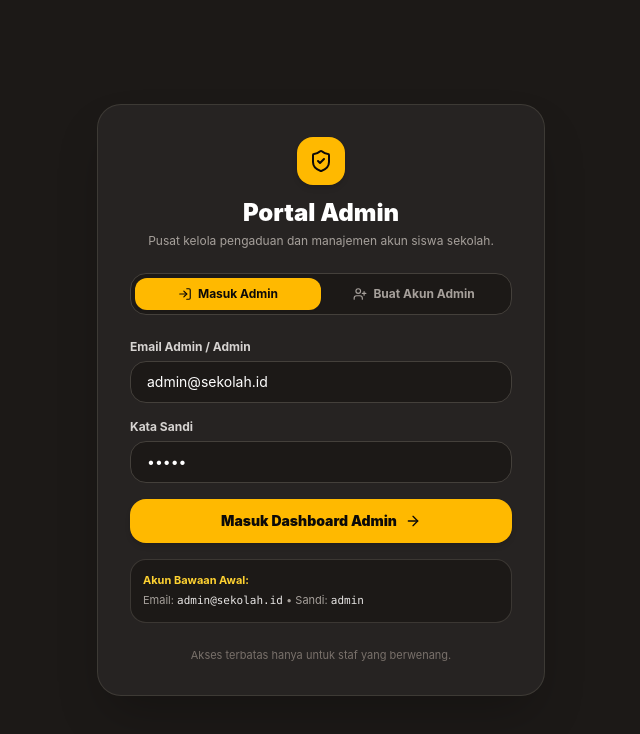
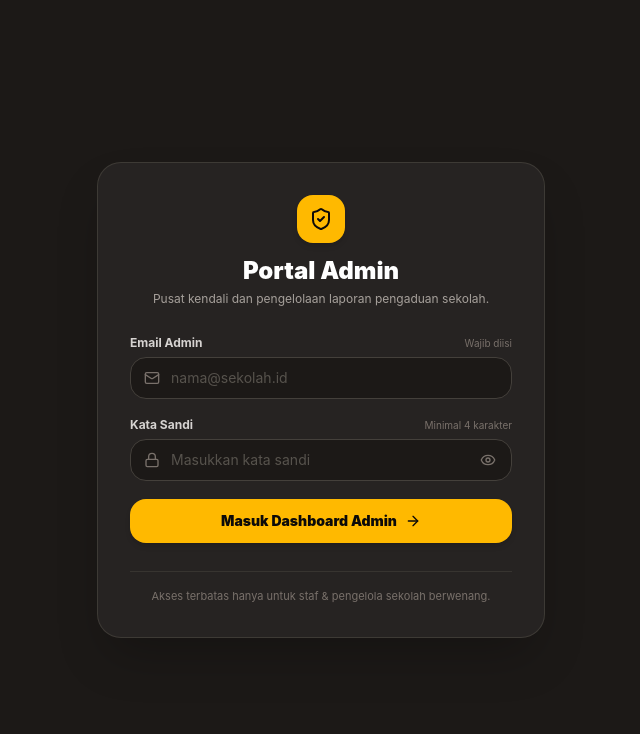
Before and after one commit to Hanifun/test-project, a Next.js app: page /admin/login in a window 1280 px wide. Shown: the top 734 px of the page, without its empty margins (319-959 px from the left). Built offline with nearby package versions, Linux system fonts and the light colour scheme.

Commit message:
feat: hapus form buat akun admin, sembunyikan kredensial, tambah validasi login dan konfirmasi logout

```diff
--- a/app/admin/login/page.tsx
+++ b/app/admin/login/page.tsx
@@ -1,93 +1,125 @@
 "use client";
-
-import { RateLimiter } from "@/lib/security";
 
 import { useState } from "react";
 import { useRouter } from "next/navigation";
-import Link from "next/link";
 import {
   ShieldCheck,
+  ArrowRight,
+  AlertCircle,
+  Eye,
+  EyeOff,
+  Loader2,
+  Mail,
   Lock,
-  ArrowRight,
-  KeyRound,
-  UserPlus,
-  LogIn,
-  AlertCircle,
-  CheckCircle2,
 } from "lucide-react";
 import { AdminService, AuthService } from "@/lib/data";
+import { RateLimiter, sanitizeInput } from "@/lib/security";
 
 export default function AdminLoginPage() {
   const router = useRouter();
-  const [activeTab, setActiveTab] = useState<"login" | "register">("login");
 
-  // State Login
-  const [loginEmail, setLoginEmail] = useState("admin@sekolah.id");
-  const [loginPassword, setLoginPassword] = useState("admin");
+  // State Form Login (Default kosong, tidak menampilkan kredensial)
+  const [loginEmail, setLoginEmail] = useState("");
+  const [loginPassword, setLoginPassword] = useState("");
+  const [showPassword, setShowPassword] = useState(false);
+  const [isLoading, setIsLoading] = useState(false);
+
+  // State Validasi & Pesan Error
   const [loginError, setLoginError] = useState<string | null>(null);
+  const [emailError, setEmailError] = useState<string | null>(null);
+  const [passwordError, setPasswordError] = useState<string | null>(null);
 
-  // State Buat Akun Admin Baru
-  const [regNama, setRegNama] = useState("");
-  const [regEmail, setRegEmail] = useState("");
-  const [regPassword, setRegPassword] = useState("");
-  const [regJabatan, setRegJabatan] = useState("");
-  const [regSuccess, setRegSuccess] = useState<string | null>(null);
+  // Helper validasi format email
+  const validateEmailFormat = (email: string): boolean => {
+    const emailRegex = /^[^\s@]+@[^\s@]+\.[^\s@]+$/;
+    return emailRegex.test(email);
+  };
 
-  const handleLogin = (e: React.FormEvent) => {
+  const handleEmailChange = (val: string) => {
+    setLoginEmail(val);
+    if (emailError) setEmailError(null);
+    if (loginError) setLoginError(null);
+  };
+
+  const handlePasswordChange = (val: string) => {
+    setLoginPassword(val);
+    if (passwordError) setPasswordError(null);
+    if (loginError) setLoginError(null);
+  };
+
+  const handleLogin = async (e: React.FormEvent) => {
     e.preventDefault();
     setLoginError(null);
+    setEmailError(null);
+    setPasswordError(null);
 
-    // Proteksi Brute Force (Maksimal 5 percobaan gagal per 5 menit)
-    const rateCheck = RateLimiter.check("admin_login_attempt", 5, 5 * 60 * 1000, 2000);
-    if (!rateCheck.allowed) {
-      setLoginError(rateCheck.error || "Terlalu banyak percobaan login. Silakan tunggu.");
+    const cleanEmail = sanitizeInput(loginEmail.trim().toLowerCase());
+    const cleanPassword = loginPassword.trim();
+
+    // 1. Validasi Input Email
+    if (!cleanEmail) {
+      setEmailError("Email admin tidak boleh kosong.");
+      return;
+    }
+    if (!validateEmailFormat(cleanEmail)) {
+      setEmailError("Format email tidak valid (contoh: admin@sekolah.id).");
       return;
     }
 
-    const admin = AdminService.login(loginEmail, loginPassword);
-    if (!admin) {
-      RateLimiter.record("admin_login_attempt");
-      setLoginError("Email atau kata sandi tidak cocok. Percobaan gagal tercatat demi keamanan.");
+    // 2. Validasi Input Password
+    if (!cleanPassword) {
+      setPasswordError("Kata sandi tidak boleh kosong.");
+      return;
+    }
+    if (cleanPassword.length < 4) {
+      setPasswordError("Kata sandi minimal 4 karakter.");
       return;
     }
 
+    // 3. Proteksi Brute Force (Maksimal 5 percobaan per 5 menit)
+    const rateCheck = RateLimiter.check("admin_login_attempt", 5, 5 * 60 * 1000, 2000);
+    if (!rateCheck.allowed) {
+      setLoginError(rateCheck.error || "Terlalu banyak percobaan login gagal. Silakan tunggu beberapa saat.");
+      return;
+    }
+
+    setIsLoading(true);
+
+    try {
+      // Simulasi delay mikro untuk UX feedback yang halus
+      await new Promise((resolve) => setTimeout(resolve, 350));
+
+      const admin = AdminService.login(cleanEmail, cleanPassword);
+      if (!admin) {
+        RateLimiter.record("admin_login_attempt");
+        setLoginError("Email atau kata sandi tidak cocok. Silakan periksa kembali.");
+        setIsLoading(false);
+        return;
+      }
+
+      // Set sesi profil admin terenkripsi
       AuthService.setUser({
         id: admin.id,
         nama: admin.nama,
         email: admin.email,
-      nisn_kelas: admin.nip_jabatan || "Admin",
+        nisn_kelas: admin.nip_jabatan || "Administrator Sekolah",
         role: "admin",
         created_at: admin.created_at,
       });
 
       router.push("/admin/dashboard");
-  };
-
-  const handleRegister = (e: React.FormEvent) => {
-    e.preventDefault();
-    if (!regNama.trim() || !regEmail.trim()) return;
-
-    const newAdmin = AdminService.create({
-      nama: regNama.trim(),
-      email: regEmail.trim(),
-      password: regPassword || "admin123",
-      nip_jabatan: regJabatan.trim() || "Administrator Sekolah",
-    });
-
-    setRegSuccess(`Akun admin atas nama "${newAdmin.nama}" berhasil dibuat. Silakan masuk.`);
-    setLoginEmail(newAdmin.email);
-    setLoginPassword(newAdmin.password || "");
-    setActiveTab("login");
+    } catch {
+      setLoginError("Terjadi kendala saat memproses login. Silakan coba kembali.");
+      setIsLoading(false);
+    }
   };
 
   return (
     <div className="min-h-screen flex flex-col bg-stone-900 text-stone-100 px-4 py-12 justify-center items-center">
       <div className="max-w-md w-full">
-
-
         <div className="bg-stone-800/90 border border-stone-700/80 rounded-3xl p-6 sm:p-8 shadow-2xl backdrop-blur-xs">
           {/* Header */}
-          <div className="text-center mb-6">
+          <div className="text-center mb-7">
             <div className="w-12 h-12 rounded-2xl bg-amber-400 text-stone-950 flex items-center justify-center mx-auto mb-3 shadow-md font-black">
               <ShieldCheck className="w-6 h-6 text-stone-950" />
             </div>
@@ -95,163 +127,114 @@ export default function AdminLoginPage() {
               Portal Admin
             </h1>
             <p className="text-xs text-stone-400 mt-1">
-              Pusat kelola pengaduan dan manajemen akun siswa sekolah.
+              Pusat kendali dan pengelolaan laporan pengaduan sekolah.
             </p>
           </div>
 
-          {/* Tab Selector: Masuk / Buat Akun Admin */}
-          <div className="grid grid-cols-2 p-1 rounded-2xl bg-stone-900 border border-stone-700 mb-6 text-xs font-bold">
+          {/* Form Login Admin */}
+          <form onSubmit={handleLogin} className="space-y-4.5" noValidate>
+            {/* Input Email */}
+            <div>
+              <label className="block text-xs font-bold text-stone-300 mb-1.5 flex items-center justify-between">
+                <span>Email Admin</span>
+                <span className="text-[10px] text-stone-500 font-normal">Wajib diisi</span>
+              </label>
+              <div className="relative">
+                <Mail className="w-4 h-4 text-stone-500 absolute left-3.5 top-1/2 -translate-y-1/2 pointer-events-none" />
+                <input
+                  type="email"
+                  autoComplete="email"
+                  placeholder="nama@sekolah.id"
+                  value={loginEmail}
+                  onChange={(e) => handleEmailChange(e.target.value)}
+                  className={`w-full pl-10 pr-4 py-2.5 rounded-2xl bg-stone-900 border text-white text-xs sm:text-sm placeholder:text-stone-600 focus:outline-none transition-colors ${
+                    emailError
+                      ? "border-rose-500 focus:ring-2 focus:ring-rose-500/50"
+                      : "border-stone-700 focus:border-amber-400 focus:ring-2 focus:ring-amber-400/30"
+                  }`}
+                />
+              </div>
+              {emailError && (
+                <p className="text-[11px] text-rose-400 mt-1.5 flex items-center gap-1">
+                  <AlertCircle className="w-3.5 h-3.5 shrink-0" />
+                  <span>{emailError}</span>
+                </p>
+              )}
+            </div>
+
+            {/* Input Password */}
+            <div>
+              <label className="block text-xs font-bold text-stone-300 mb-1.5 flex items-center justify-between">
+                <span>Kata Sandi</span>
+                <span className="text-[10px] text-stone-500 font-normal">Minimal 4 karakter</span>
+              </label>
+              <div className="relative">
+                <Lock className="w-4 h-4 text-stone-500 absolute left-3.5 top-1/2 -translate-y-1/2 pointer-events-none" />
+                <input
+                  type={showPassword ? "text" : "password"}
+                  autoComplete="current-password"
+                  placeholder="Masukkan kata sandi"
+                  value={loginPassword}
+                  onChange={(e) => handlePasswordChange(e.target.value)}
+                  className={`w-full pl-10 pr-10 py-2.5 rounded-2xl bg-stone-900 border text-white text-xs sm:text-sm placeholder:text-stone-600 focus:outline-none transition-colors ${
+                    passwordError
+                      ? "border-rose-500 focus:ring-2 focus:ring-rose-500/50"
+                      : "border-stone-700 focus:border-amber-400 focus:ring-2 focus:ring-amber-400/30"
+                  }`}
+                />
                 <button
                   type="button"
-              onClick={() => setActiveTab("login")}
-              className={`py-2 rounded-xl transition-all cursor-pointer flex items-center justify-center gap-1.5 ${
-                activeTab === "login"
-                  ? "bg-amber-400 text-stone-950 shadow-xs"
-                  : "text-stone-400 hover:text-white"
-              }`}
+                  onClick={() => setShowPassword(!showPassword)}
+                  className="absolute right-3.5 top-1/2 -translate-y-1/2 text-stone-500 hover:text-stone-300 transition-colors p-0.5 cursor-pointer"
+                  title={showPassword ? "Sembunyikan sandi" : "Tampilkan sandi"}
                 >
-              <LogIn className="w-3.5 h-3.5" /> Masuk Admin
-            </button>
-            <button
-              type="button"
-              onClick={() => setActiveTab("register")}
-              className={`py-2 rounded-xl transition-all cursor-pointer flex items-center justify-center gap-1.5 ${
-                activeTab === "register"
-                  ? "bg-amber-400 text-stone-950 shadow-xs"
-                  : "text-stone-400 hover:text-white"
-              }`}
-            >
-              <UserPlus className="w-3.5 h-3.5" /> Buat Akun Admin
+                  {showPassword ? (
+                    <EyeOff className="w-4 h-4" />
+                  ) : (
+                    <Eye className="w-4 h-4" />
+                  )}
                 </button>
               </div>
+              {passwordError && (
+                <p className="text-[11px] text-rose-400 mt-1.5 flex items-center gap-1">
+                  <AlertCircle className="w-3.5 h-3.5 shrink-0" />
+                  <span>{passwordError}</span>
+                </p>
+              )}
+            </div>
 
-          {regSuccess && (
-            <div className="mb-4 p-3 rounded-2xl bg-emerald-950/60 border border-emerald-800 text-emerald-300 text-xs flex items-start gap-2">
-              <CheckCircle2 className="w-4 h-4 shrink-0 mt-0.5" />
-              <span>{regSuccess}</span>
+            {/* Error Banner Global (Gagal Login / Brute Force) */}
+            {loginError && (
+              <div className="p-3 rounded-2xl bg-rose-950/70 border border-rose-800 text-rose-300 text-xs flex items-start gap-2.5 animate-fade-in">
+                <AlertCircle className="w-4 h-4 shrink-0 mt-0.5 text-rose-400" />
+                <span className="leading-relaxed">{loginError}</span>
               </div>
             )}
 
-          {activeTab === "login" ? (
-            /* Tab 1: Form Login */
-            <form onSubmit={handleLogin} className="space-y-4">
-              <div>
-                <label className="block text-xs font-bold text-stone-300 mb-1.5">
-                  Email Admin / Admin
-                </label>
-                <input
-                  type="email"
-                  required
-                  placeholder="admin@sekolah.id"
-                  value={loginEmail}
-                  onChange={(e) => setLoginEmail(e.target.value)}
-                  className="w-full px-4 py-2.5 rounded-2xl bg-stone-900 border border-stone-700 text-white text-xs sm:text-sm placeholder:text-stone-600 focus:outline-none focus:ring-2 focus:ring-amber-400"
-                />
-              </div>
-
-              <div>
-                <label className="block text-xs font-bold text-stone-300 mb-1.5">
-                  Kata Sandi
-                </label>
-                <input
-                  type="password"
-                  required
-                  placeholder="Masukkan kata sandi"
-                  value={loginPassword}
-                  onChange={(e) => setLoginPassword(e.target.value)}
-                  className="w-full px-4 py-2.5 rounded-2xl bg-stone-900 border border-stone-700 text-white text-xs sm:text-sm placeholder:text-stone-600 focus:outline-none focus:ring-2 focus:ring-amber-400"
-                />
-              </div>
-
-              {loginError && (
-                <div className="p-3 rounded-xl bg-rose-950/60 border border-rose-800 text-rose-300 text-xs flex items-start gap-2">
-                  <AlertCircle className="w-4 h-4 shrink-0 mt-0.5" />
-                  <span>{loginError}</span>
-                </div>
-              )}
-
+            {/* Tombol Masuk */}
             <button
               type="submit"
-                className="w-full py-3 rounded-2xl bg-amber-400 hover:bg-amber-300 text-stone-950 font-black text-xs sm:text-sm transition-all flex items-center justify-center gap-2 cursor-pointer shadow-md active:scale-98"
+              disabled={isLoading}
+              className="w-full mt-2 py-3 rounded-2xl bg-amber-400 hover:bg-amber-300 disabled:bg-stone-700 disabled:text-stone-500 text-stone-950 font-black text-xs sm:text-sm transition-all flex items-center justify-center gap-2 cursor-pointer shadow-md active:scale-98 disabled:cursor-not-allowed"
             >
+              {isLoading ? (
+                <>
+                  <Loader2 className="w-4 h-4 animate-spin" /> Memverifikasi Kredensial...
+                </>
+              ) : (
+                <>
                   Masuk Dashboard Admin <ArrowRight className="w-4 h-4" />
-              </button>
-
-              <div className="p-3 rounded-2xl bg-stone-900/90 border border-stone-700/80 text-[11px] text-stone-400 leading-relaxed">
-                <span className="font-bold text-amber-300 block mb-0.5">Akun Bawaan Awal:</span>
-                Email: <code className="text-stone-200">admin@sekolah.id</code> • Sandi: <code className="text-stone-200">admin</code>
-              </div>
-            </form>
-          ) : (
-            /* Tab 2: Form Buat Akun Admin */
-            <form onSubmit={handleRegister} className="space-y-4">
-              <div>
-                <label className="block text-xs font-bold text-stone-300 mb-1.5">
-                  Nama Lengkap Admin
-                </label>
-                <input
-                  type="text"
-                  required
-                  placeholder="Contoh: Ibu Ratna, S.Pd"
-                  value={regNama}
-                  onChange={(e) => setRegNama(e.target.value)}
-                  className="w-full px-4 py-2.5 rounded-2xl bg-stone-900 border border-stone-700 text-white text-xs sm:text-sm placeholder:text-stone-600 focus:outline-none focus:ring-2 focus:ring-amber-400"
-                />
-              </div>
-
-              <div>
-                <label className="block text-xs font-bold text-stone-300 mb-1.5">
-                  Email Admin
-                </label>
-                <input
-                  type="email"
-                  required
-                  placeholder="admin@sekolah.sch.id"
-                  value={regEmail}
-                  onChange={(e) => setRegEmail(e.target.value)}
-                  className="w-full px-4 py-2.5 rounded-2xl bg-stone-900 border border-stone-700 text-white text-xs sm:text-sm placeholder:text-stone-600 focus:outline-none focus:ring-2 focus:ring-amber-400"
-                />
-              </div>
-
-              <div>
-                <label className="block text-xs font-bold text-stone-300 mb-1.5">
-                  Jabatan / Unit
-                </label>
-                <input
-                  type="text"
-                  placeholder="Contoh: Administrator Sekolah / Satgas Disiplin"
-                  value={regJabatan}
-                  onChange={(e) => setRegJabatan(e.target.value)}
-                  className="w-full px-4 py-2.5 rounded-2xl bg-stone-900 border border-stone-700 text-white text-xs sm:text-sm placeholder:text-stone-600 focus:outline-none focus:ring-2 focus:ring-amber-400"
-                />
-              </div>
-
-              <div>
-                <label className="block text-xs font-bold text-stone-300 mb-1.5">
-                  Kata Sandi
-                </label>
-                <input
-                  type="password"
-                  required
-                  placeholder="Minimal 6 karakter"
-                  value={regPassword}
-                  onChange={(e) => setRegPassword(e.target.value)}
-                  className="w-full px-4 py-2.5 rounded-2xl bg-stone-900 border border-stone-700 text-white text-xs sm:text-sm placeholder:text-stone-600 focus:outline-none focus:ring-2 focus:ring-amber-400"
-                />
-              </div>
-
-              <button
-                type="submit"
-                className="w-full py-3 rounded-2xl bg-amber-400 hover:bg-amber-300 text-stone-950 font-black text-xs sm:text-sm transition-all flex items-center justify-center gap-2 cursor-pointer shadow-md active:scale-98"
-              >
-                Daftarkan Akun Admin Baru <UserPlus className="w-4 h-4" />
+                </>
+              )}
             </button>
           </form>
-          )}
 
-          <p className="mt-6 text-center text-[11px] text-stone-500">
-            Akses terbatas hanya untuk staf yang berwenang.
+          {/* Footer Card */}
+          <div className="mt-7 pt-4 border-t border-stone-700/60 text-center">
+            <p className="text-[11px] text-stone-500">
+              Akses terbatas hanya untuk staf & pengelola sekolah berwenang.
             </p>
+          </div>
         </div>
       </div>
     </div>
```
Also changed, not shown: app/admin/dashboard/page.tsx (+25 -1 lines). Lines whose indentation alone changed are shown as unchanged.
